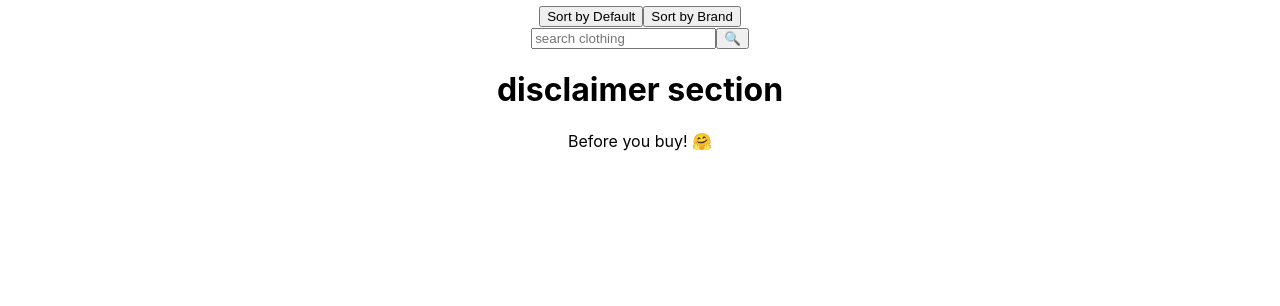
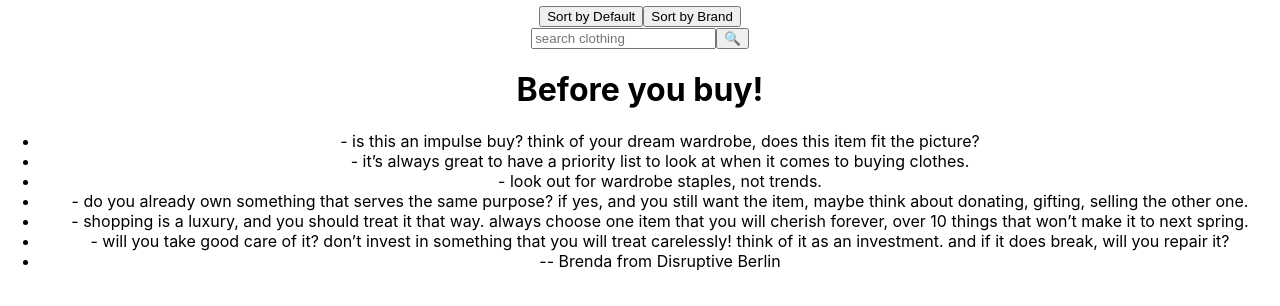
Before and after one commit to saracemal/dressingroom-frontend, a React (Create React App) app: page /closet/1 in a window 1280 px wide. Shown: the part 346-652 px from the top of the page. Built offline with nearby package versions, Linux system fonts and the light colour scheme; no server answers.

Commit message:
all components complete

```diff
--- a/src/components/App.js
+++ b/src/components/App.js
@@ -1,5 +1,5 @@
 import React, {useEffect, useState} from "react";
-import { Route, Switch, useHistory } from "react-router-dom";
+import { Route, Switch, useHistory, useParams } from "react-router-dom";
 import IntroPage from "./Intro Page/IntroPage"
 import HomePage from "./Home Page/HomePage"
 import ClosetPage from "./Closet Page/ClosetPage"
@@ -7,6 +7,7 @@ import InspoPage from "./Inspo Page/InspoPage"
 import '../App.css';
 
 function App() {
+  const params = useParams();
   let history = useHistory()
   // login states
   const [currentUser, setCurrentUser] = useState(null);
@@ -37,7 +38,6 @@ function App() {
   const [newDescription, setNewDescription] = useState("")
   const [newSeason, setNewSeason] = useState("")
   const [newImgUrl, setNewImgUrl] = useState("")
-
 
 
   // USER FETCH
--- a/src/components/Closet Page/ClothingItemContainer.js
+++ b/src/components/Closet Page/ClothingItemContainer.js
@@ -5,9 +5,18 @@ import ClothingItemCard from "./ClothingItemCard"
 // or display clothing item cards
 function ClothingItemContainer({clothingItems, handleClothingItemDelete}) {
 
-    const clothingItemCards = clothingItems.map((clothingItem) => (
-        <ClothingItemCard key={clothingItem.id} clothingItem={clothingItem} handleClothingItemDelete={handleClothingItemDelete}/>
-    ))
+    let clothingItemCards
+    if (clothingItems) {
+        clothingItemCards = clothingItems.map((clothingItem) => (
+            <ClothingItemCard key={clothingItem.id} clothingItem={clothingItem} handleClothingItemDelete={handleClothingItemDelete}/>
+        ))
+    } else {
+        clothingItemCards = <p className="clothing-item-p"> No clothing to display. Let's add some! </p>
+    }
+
+    // const clothingItemCards = clothingItems.map((clothingItem) => (
+    //     <ClothingItemCard key={clothingItem.id} clothingItem={clothingItem} handleClothingItemDelete={handleClothingItemDelete}/>
+    // ))
     return (
         <div>
             <h1>I am the clothingitem container</h1>
--- a/src/components/Closet Page/Disclaimer.js
+++ b/src/components/Closet Page/Disclaimer.js
@@ -5,8 +5,20 @@ function Disclaimer() {
 
     return (
         <div className="disclaimer-container">
-            <h1>disclaimer section</h1>
-            <p>Before you buy! 🤗 </p>
+            <h1>Before you buy! </h1>
+            <div className="disclaimer">
+                <ul className="disclaimer-items">
+                    <li>- is this an impulse buy? think of your dream wardrobe, does this item fit the picture?</li>
+                    <li>- it’s always great to have a priority list to look at when it comes to buying clothes. </li>
+                    <li>- look out for wardrobe staples, not trends.</li>
+                    <li>- do you already own something that serves the same purpose? if yes, and you still want the item, maybe think about donating, gifting, selling the other one.</li>
+                    <li>- shopping is a luxury, and you should treat it that way. always choose one item that you will cherish forever, over 10 things that won’t make it to next spring. </li>
+                    <li>- will you take good care of it? don’t invest in something that you will treat carelessly! think of it as an investment. and if it does break, will you repair it?</li>
+                    <li> -- Brenda from Disruptive Berlin</li>
+                </ul>
+
+            </div>
+
         </div>
     )
 }
--- a/src/components/Home Page/ClosetCard.js
+++ b/src/components/Home Page/ClosetCard.js
@@ -1,14 +1,19 @@
-import React from "react"
+import React, {useHistory} from "react"
 
 //buttons appear upon hover?
 function ClosetCard({closet, handleClosetDelete}) {
+let history = useHistory();
+
+function handleViewCloset(closet) {
+    history.push(`/closet/${closet.id}`);
+}
     const {id, name} = closet;
    return (
        <div className="closet-card">
            <h3>I am a closet </h3>
            {name}
            <div class="ui large buttons">
-                <button class="ui button view">view</button>
+                <button onClick={handleViewCloset} class="ui button view">view</button>
                 <div class="or"></div>
                 <button onClick={handleClosetDelete} class="ui button delete">delete</button>
         </div>
```
Also changed, not shown: 1 other file (tests, documents, lock files or other folders).
